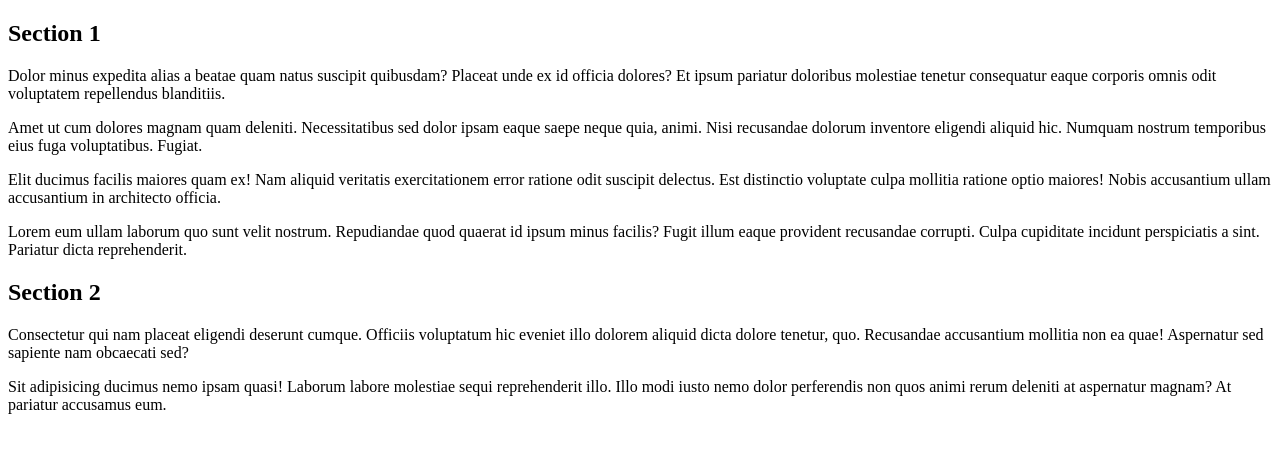
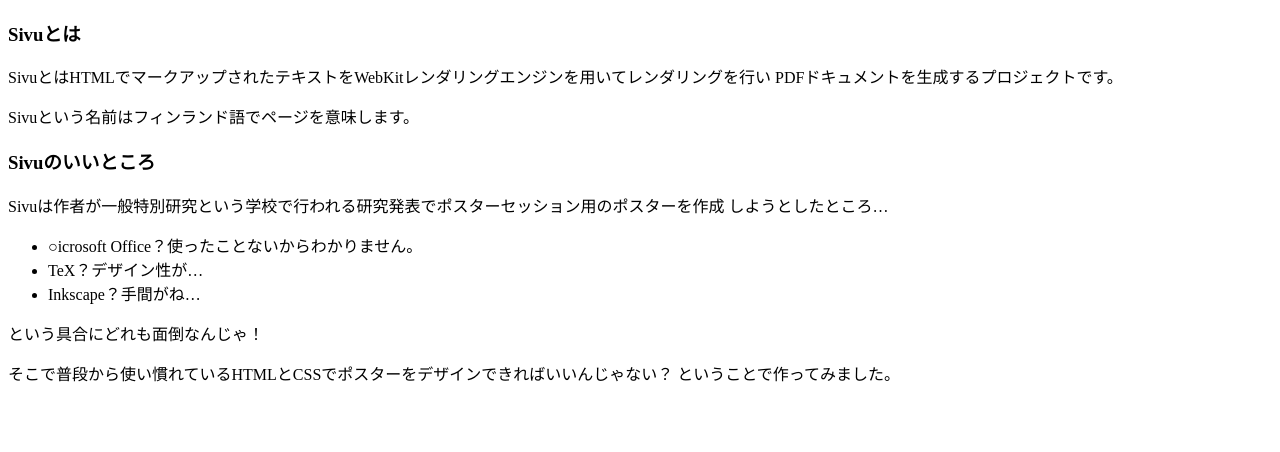
Before and after one commit to ainehanta/Sivu, a plain HTML site: page article/index.html in a window 1280 px wide. Drawn offline with Linux system fonts and the light colour scheme.

Commit message:
Sample Text Change

```diff
--- a/article/index.html
+++ b/article/index.html
@@ -1,22 +1,43 @@
 <!DOCTYPE html>
 <html>
     <head>
-        <title>Sivu Sample</title>
+        <meta charset="UTF-8">
+        <title>Sivu:HTML Page Generator</title>
+
     </head>
 
     <body>
 
         <article>
-            <h1>Section 1</h1>
-            <p>Dolor minus expedita alias a beatae quam natus suscipit quibusdam? Placeat unde ex id officia dolores? Et ipsum pariatur doloribus molestiae tenetur consequatur eaque corporis omnis odit voluptatem repellendus blanditiis.</p>
-            <p>Amet ut cum dolores magnam quam deleniti. Necessitatibus sed dolor ipsam eaque saepe neque quia, animi. Nisi recusandae dolorum inventore eligendi aliquid hic. Numquam nostrum temporibus eius fuga voluptatibus. Fugiat.</p>
-            <p>Elit ducimus facilis maiores quam ex! Nam aliquid veritatis exercitationem error ratione odit suscipit delectus. Est distinctio voluptate culpa mollitia ratione optio maiores! Nobis accusantium ullam accusantium in architecto officia.</p>
-            <p>Lorem eum ullam laborum quo sunt velit nostrum. Repudiandae quod quaerat id ipsum minus facilis? Fugit illum eaque provident recusandae corrupti. Culpa cupiditate incidunt perspiciatis a sint. Pariatur dicta reprehenderit.</p>
-        </article>
-        <article>
-            <h1>Section 2</h1>
-            <p>Consectetur qui nam placeat eligendi deserunt cumque. Officiis voluptatum hic eveniet illo dolorem aliquid dicta dolore tenetur, quo. Recusandae accusantium mollitia non ea quae! Aspernatur sed sapiente nam obcaecati sed?</p>
-            <p>Sit adipisicing ducimus nemo ipsam quasi! Laborum labore molestiae sequi reprehenderit illo. Illo modi iusto nemo dolor perferendis non quos animi rerum deleniti at aspernatur magnam? At pariatur accusamus eum.</p>
+            <section>
+                <h1>Sivuとは</h1>
+                <p>
+                    SivuとはHTMLでマークアップされたテキストをWebKitレンダリングエンジンを用いてレンダリングを行い
+                    PDFドキュメントを生成するプロジェクトです。
+                </p>
+                <p>
+                    Sivuという名前はフィンランド語でページを意味します。
+                </p>
+            </section>
+            <section>
+                <h1>Sivuのいいところ</h1>
+                <p>
+                    Sivuは作者が一般特別研究という学校で行われる研究発表でポスターセッション用のポスターを作成
+                    しようとしたところ…
+                </p>
+                <ul>
+                    <li>○icrosoft Office？使ったことないからわかりません。</li>
+                    <li>TeX？デザイン性が…</li>
+                    <li>Inkscape？手間がね…</li>
+                </ul>
+                <p>
+                    という具合にどれも面倒なんじゃ！
+                </p>
+                <p>
+                    そこで普段から使い慣れているHTMLとCSSでポスターをデザインできればいいんじゃない？
+                    ということで作ってみました。
+                </p>
+            </section>
         </article>
 
     </body>
```
